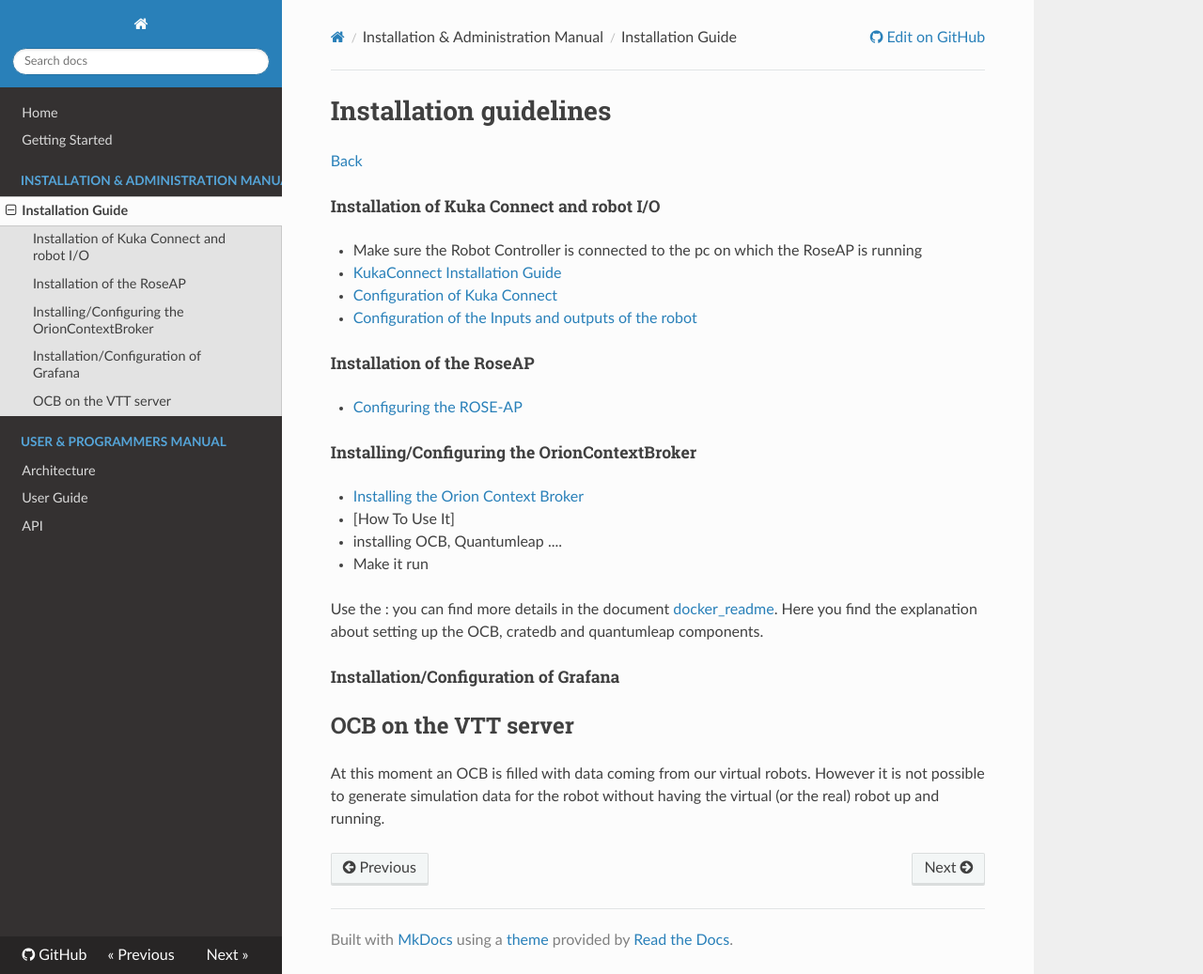
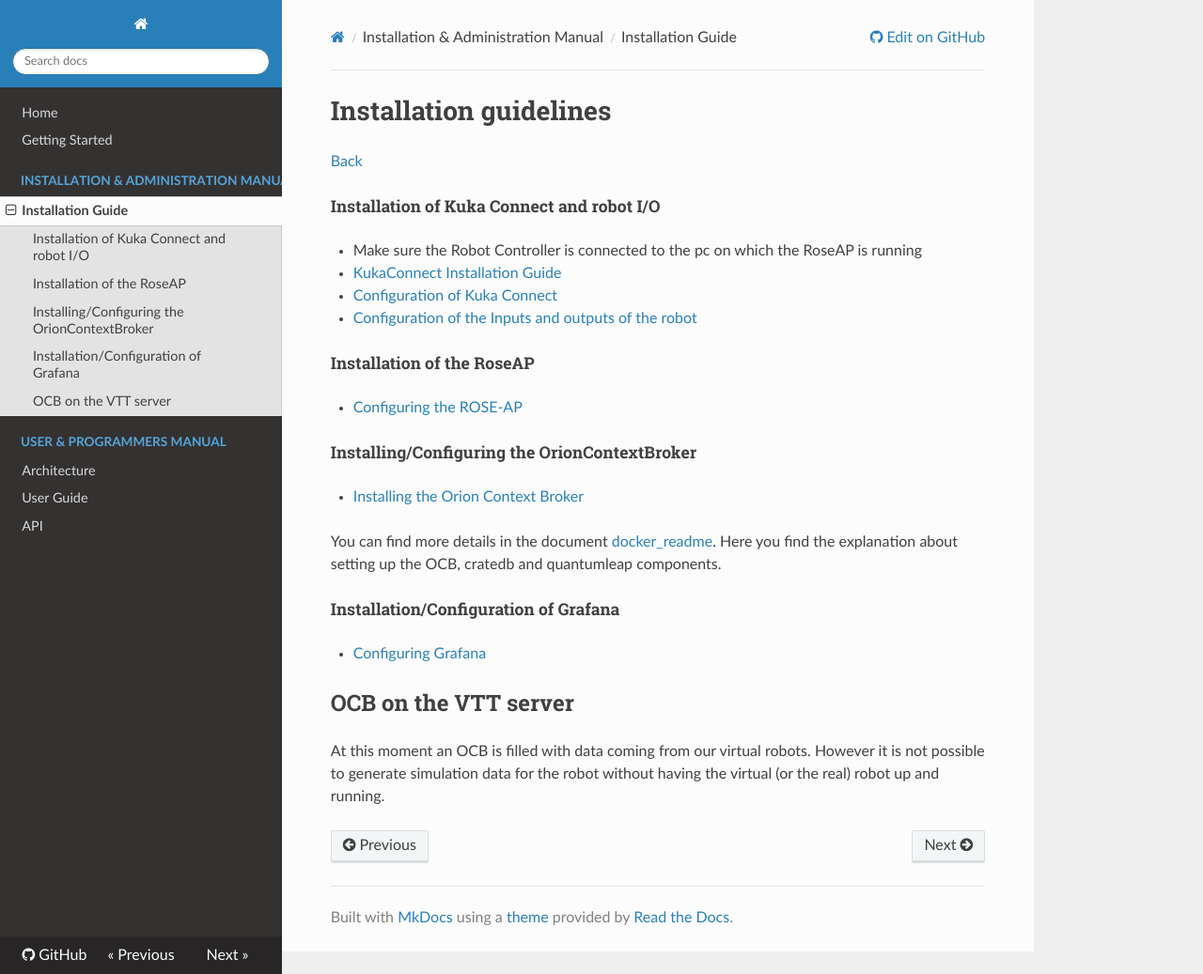
Before and after one commit to ramp-eu/JS2SF, an MkDocs documentation site: the page built from docs/installationguide.md, in a window 1280 px wide and 1037 px high. Shown: the whole window at 94% size. Built offline with MkDocs 1.6.1, drawn with Linux system fonts in a browser that asks for light colours; nearby versions of some CDN libraries; old or Windows-style settings are respelled for this version of MkDocs.

Commit message:
Add files via upload

```diff
--- a/docs/installationguide.md
+++ b/docs/installationguide.md
@@ -21,17 +21,13 @@
 
 ##### Installing/Configuring the OrionContextBroker
 
-- [Installing the Orion Context Broker](.\gettings-started#OCBRoseAP)
-  - [How To Use It]
-  - installing OCB, Quantumleap ....
-  - Make it run
+- [Installing the Orion Context Broker](getting-started.md#OCBRoseAP)
 
-  Use the  :  you can find more details in the document [docker_readme](https://github.com/ramp-eu/JS2SF/blob/master/docker/README.md). Here you find the explanation about setting up the OCB, cratedb and quantumleap components.
-
+  You can find more details in the document [docker_readme](https://github.com/ramp-eu/JS2SF/blob/master/docker/README.md). Here you find the explanation about setting up the OCB, cratedb and quantumleap components.
 
 ##### 	Installation/Configuration of Grafana
 
-
+- [Configuring Grafana](getting-started.md#Grafana)
 
 
 
```
